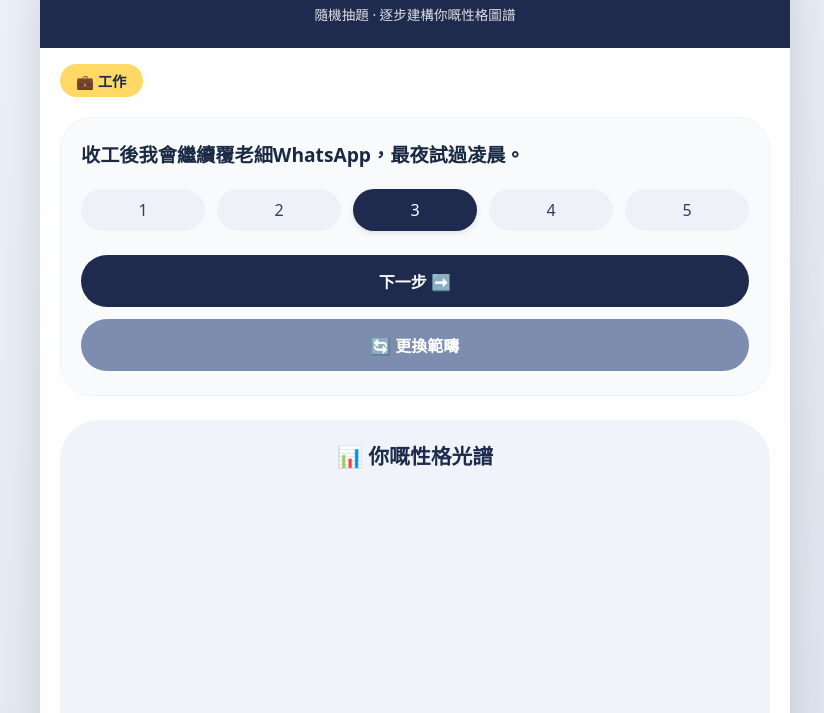
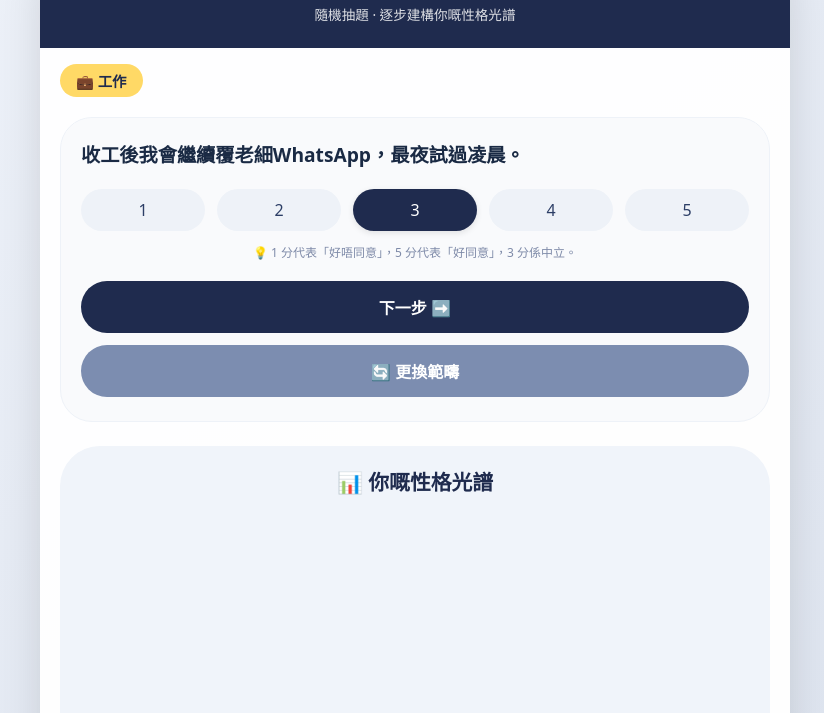
Before and after one commit to benbenlau1208-dot/identity-test, a plain HTML site: page index.html in a window 1280 px wide. Shown: the part 87-800 px from the top of the page, without its empty margins (225-1049 px from the left). Drawn offline with nearby package versions, Linux system fonts and the light colour scheme.

Commit message:
Add files via upload

```diff
--- a/index.html
+++ b/index.html
@@ -75,7 +75,7 @@
             display: flex;
             gap: 12px;
             justify-content: space-between;
-            margin-bottom: 24px;
+            margin-bottom: 12px;
         }
         .rating-btn {
             flex: 1;
@@ -93,6 +93,12 @@
             background: #1f2b4e;
             color: white;
             box-shadow: 0 2px 6px rgba(0,0,0,0.1);
+        }
+        .rating-note {
+            font-size: 0.75rem;
+            color: #7e8aa8;
+            text-align: center;
+            margin-bottom: 20px;
         }
         .btn {
             background: #1f2b4e;
@@ -168,7 +174,7 @@
 <div class="container">
     <div class="header">
         <h1>🧬 性格小測試</h1>
-        <p>隨機抽題 · 逐步建構你嘅性格圖譜</p>
+        <p>隨機抽題 · 逐步建構你嘅性格光譜</p>
     </div>
     <div id="categoryLabel" class="category-badge">— 載入中 —</div>
     <div class="content">
@@ -176,9 +182,8 @@
         <div id="singlePage">
             <div class="question-card">
                 <div class="question-text" id="singleQuestionText"></div>
-                <div class="rating" id="singleRating">
-                    <!-- 1-5 按鈕會動態產生 -->
-                </div>
+                <div class="rating" id="singleRating"></div>
+                <div class="rating-note">💡 1 分代表「好唔同意」，5 分代表「好同意」，3 分係中立。</div>
                 <button id="nextBtn" class="btn">下一步 ➡️</button>
                 <button id="refreshSingleCategoryBtn" class="btn btn-secondary">🔄 更換範疇</button>
             </div>
@@ -187,13 +192,14 @@
         <!-- 第二頁：剩餘6題頁面 -->
         <div id="multiPage" class="hidden">
             <div id="multiQuestionsContainer"></div>
+            <div class="rating-note" style="margin-top: 8px;">💡 1 分代表「好唔同意」，5 分代表「好同意」，3 分係中立。</div>
             <div class="button-bar">
                 <button id="backToSingleBtn" class="btn btn-secondary">⬅️ 返回抽題</button>
                 <button id="refreshMultiCategoryBtn" class="btn btn-secondary">🔄 更換範疇</button>
             </div>
         </div>
 
-        <!-- 結果區：六邊形 + 動物描述 -->
+        <!-- 結果區 -->
         <div id="resultArea" class="result-area">
             <div class="result-title">📊 你嘅性格光譜</div>
             <canvas id="radarChart" width="400" height="400"></canvas>
@@ -202,7 +208,7 @@
         </div>
     </div>
     <div class="footer-note">
-        💡 每題按 1-5 評分（1=非常唔同意，5=非常同意）<br>
+        💡 每題按 1-5 評分（1=好唔同意，5=好同意）<br>
         累積回答越多，光譜越貼近你真實性格！
     </div>
 </div>
@@ -227,21 +233,20 @@
         openness: 0, empathy: 0, humor: 0, curiosity: 0, confidence: 0, playfulness: 0
     };
 
-    // 儲存所有已答問題的分數 (key: 問題文字)
     let allAnswers = {};
 
-    // ======================= 2. 範疇與問題庫（全部改為可評分陳述句）=======================
+    // ======================= 2. 問題庫（按用戶確認的最新版本）=======================
     const categories = {
         travel: {
             name: "✈️ 旅行",
             questions: [
                 { text: "我旅行時喜歡「特種兵式」踩點，一日去10個以上景點。", dimension: "playfulness" },
                 { text: "我去旅行一定會帶三件以上非必需品。", dimension: "openness" },
-                { text: "我有過非常「中伏」嘅旅行經歷，諗起都好笑。", dimension: "humor" },
                 { text: "我會為咗打卡而專登去一個我本來冇興趣嘅地方。", dimension: "curiosity" },
                 { text: "我旅行前會做足功課，規劃好每小時行程。", dimension: "confidence" },
                 { text: "我試過因為旅行同朋友鬧交，影響友情。", dimension: "empathy" },
-                { text: "如果而家即刻可以飛，我心中有一個即刻想去嘅地方。", dimension: "openness" }
+                { text: "如果而家即刻可以飛，我心中有一個即刻想去嘅地方。", dimension: "openness" },
+                { text: "我旅行期間鍾意隨心所欲，唔鍾意跟死行程。", dimension: "playfulness" }
             ]
         },
         love: {
@@ -252,32 +257,32 @@
                 { text: "我完全接受同另一半AA制，即使對方想請我都會拒絕。", dimension: "confidence" },
                 { text: "我認為「𥄫女/𥄫仔」已經算係精神出軌。", dimension: "empathy" },
                 { text: "喺戀愛中，我覺得「坦白」比「善意謊言」更重要。", dimension: "empathy" },
-                { text: "我聽過或見過好離譜嘅分手原因。", dimension: "humor" },
-                { text: "如果另一半同我講「暫時分開吓」，我會好冷靜處理。", dimension: "confidence" }
+                { text: "如果另一半同我講「暫時分開吓」，我會好冷靜處理。", dimension: "confidence" },
+                { text: "我曾經因為戀愛問題而影響日常生活好耐。", dimension: "empathy" }
             ]
         },
         food: {
             name: "🍔 食物",
             questions: [
-                { text: "麥當勞星星薯餅如果變常駐，我會開心到尖叫。", dimension: "playfulness" },
                 { text: "食咖哩飯我一定會撈勻所有汁同飯。", dimension: "playfulness" },
                 { text: "我覺得芫荽係人間美味，完全唔係核廢料。", dimension: "humor" },
-                { text: "食熱狗我一定會加指定醬汁，唔會求其。", dimension: "curiosity" },
                 { text: "我細個鍾意食一樣嘢，大個先知原來好奇怪。", dimension: "humor" },
                 { text: "我完全接受菠蘿披薩，覺得好好味。", dimension: "openness" },
-                { text: "如果成世只可以食一款宵夜，我已經有心水選擇。", dimension: "playfulness" }
+                { text: "如果成世只可以食一款宵夜，我已經有心水選擇。", dimension: "playfulness" },
+                { text: "我會因為食物賣相唔靚而影響食慾。", dimension: "curiosity" },
+                { text: "我願意排隊超過一個鐘去試人氣餐廳。", dimension: "curiosity" }
             ]
         },
         school: {
             name: "📚 上學",
             questions: [
                 { text: "我係典型Deadline Fighter，永遠最後先做功課。", dimension: "confidence" },
-                { text: "我試過遲交assignment超過三日。", dimension: "humor" },
-                { text: "我做group project時最憎遇到「free rider」隊友。", dimension: "empathy" },
-                { text: "如果有科可以「天才波」唔使溫書就A，我會即刻揀。", dimension: "curiosity" },
-                { text: "我上堂成日都會釣魚（恰眼瞓），尤其係某啲堂。", dimension: "humor" },
-                { text: "我見過或聽過好創意嘅走堂藉口。", dimension: "playfulness" },
-                { text: "我覺得讀書主要係為張沙紙，唔係真係學到嘢。", dimension: "openness" }
+                { text: "我覺得讀書主要係為張沙紙，唔係真係學到嘢。", dimension: "openness" },
+                { text: "我做group project時會主動做leader分配工作。", dimension: "confidence" },
+                { text: "我會因為驚畀人笑而唔敢喺課堂舉手發問。", dimension: "confidence" },
+                { text: "我曾經試過考試前一日先開始溫書。", dimension: "humor" },
+                { text: "我認為學校應該減少考試，增加實踐活動。", dimension: "openness" },
+                { text: "我同中學同學到而家都保持聯絡。", dimension: "empathy" }
             ]
         },
         work: {
@@ -286,20 +291,19 @@
                 { text: "我會揀「$90/hr好辛苦」多過「$60/hr好輕鬆」。", dimension: "confidence" },
                 { text: "收工後我會繼續覆老細WhatsApp，最夜試過凌晨。", dimension: "confidence" },
                 { text: "我認為「準時收工」係基本權利，唔係不敬業。", dimension: "openness" },
-                { text: "我見過好離譜嘅office政治事件。", dimension: "humor" },
                 { text: "如果返工可以帶寵物，我覺得工作效率會升。", dimension: "playfulness" },
                 { text: "我覺得「裸辭」係勇敢嘅行為。", dimension: "openness" },
-                { text: "我心目中嘅dream job有好具體嘅條件。", dimension: "curiosity" }
+                { text: "我心目中嘅dream job有好具體嘅條件。", dimension: "curiosity" },
+                { text: "我曾經因為工作壓力而影響身心健康。", dimension: "empathy" }
             ]
         }
     };
     const categoryKeys = ["travel", "love", "food", "school", "work"];
 
     let currentCategoryKey = "travel";
-    let currentSingleIndex = null;      // 當前第一題在該範疇中的索引
-    let remainingIndices = [];           // 剩餘未答的索引（不含第一題）
+    let currentSingleIndex = null;
+    let remainingIndices = [];
 
-    // 圖表實例
     let chartInstance = null;
 
     // ======================= 輔助函數 =======================
@@ -397,7 +401,6 @@
         document.getElementById("animalDesc").innerHTML = animal.desc;
     }
 
-    // 隨機選取新範疇及第一題
     function randomizeNewCategory() {
         let newKey;
         do {
@@ -405,22 +408,17 @@
         } while (newKey === currentCategoryKey && categoryKeys.length > 1);
         currentCategoryKey = newKey;
         const cat = categories[currentCategoryKey];
-        // 隨機選一個索引作為第一題
         currentSingleIndex = Math.floor(Math.random() * cat.questions.length);
-        // 剩餘索引為除了 currentSingleIndex 以外的所有索引
         remainingIndices = [];
         for (let i = 0; i < cat.questions.length; i++) {
             if (i !== currentSingleIndex) remainingIndices.push(i);
         }
-        // 更新顯示
         document.getElementById("categoryLabel").innerHTML = cat.name;
         renderSinglePage();
-        // 切換頁面到單題頁
         document.getElementById("singlePage").classList.remove("hidden");
         document.getElementById("multiPage").classList.add("hidden");
     }
 
-    // 渲染第一頁（單題）
     function renderSinglePage() {
         const cat = categories[currentCategoryKey];
         const question = cat.questions[currentSingleIndex];
@@ -433,10 +431,8 @@
             btn.className = `rating-btn ${currentScore === v ? 'selected' : ''}`;
             btn.innerText = v;
             btn.onclick = () => {
-                // 更新分數
                 allAnswers[question.text] = v;
                 recomputeGlobalScores();
-                // 更新UI高亮
                 document.querySelectorAll('#singleRating .rating-btn').forEach(b => b.classList.remove('selected'));
                 btn.classList.add('selected');
             };
@@ -444,7 +440,6 @@
         }
     }
 
-    // 渲染第二頁（剩餘6題）
     function renderMultiPage() {
         const cat = categories[currentCategoryKey];
         const container = document.getElementById("multiQuestionsContainer");
@@ -462,7 +457,6 @@
             `;
             container.appendChild(div);
         }
-        // 綁定評分事件
         document.querySelectorAll('#multiQuestionsContainer .rating').forEach(ratingDiv => {
             const qtext = ratingDiv.getAttribute('data-qtext');
             const btns = ratingDiv.querySelectorAll('.rating-btn');
@@ -496,7 +490,6 @@
         randomizeNewCategory();
     });
 
-    // 初始化
     randomizeNewCategory();
 </script>
 </body>
```
